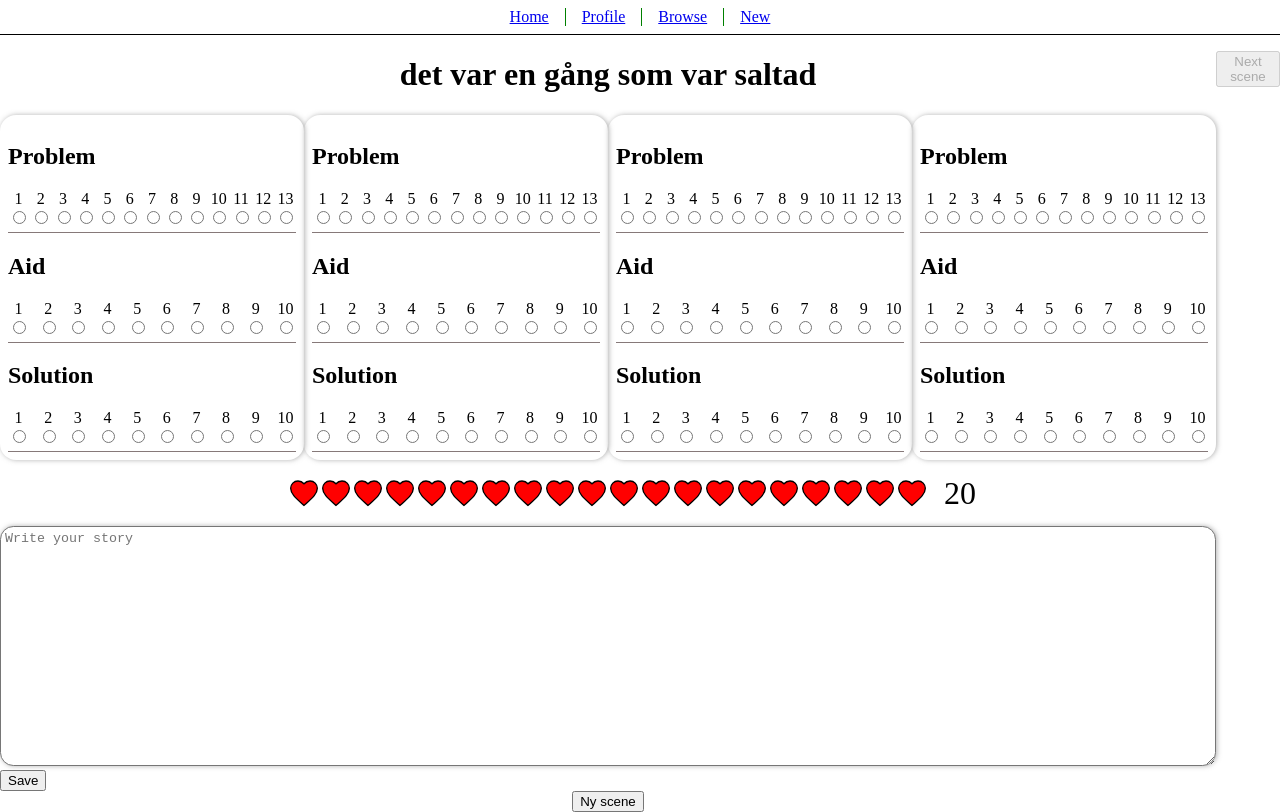
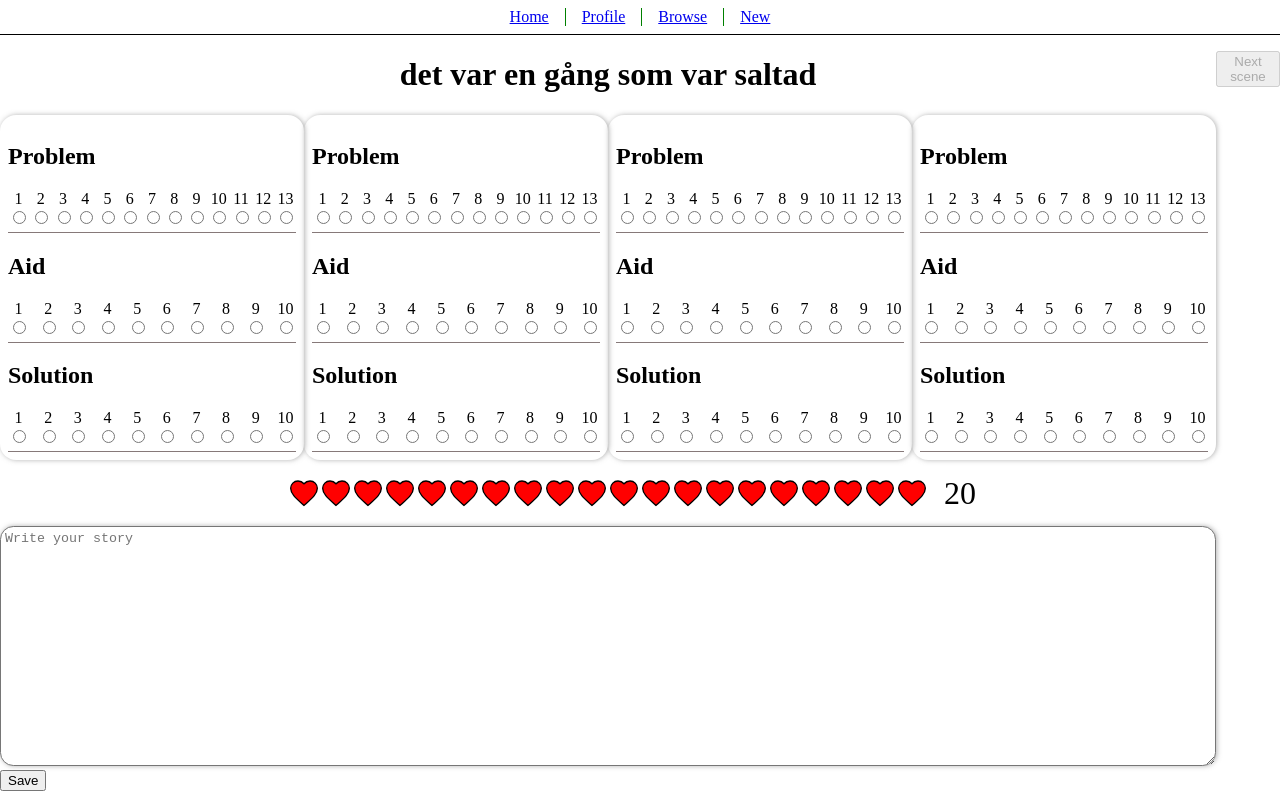
Before and after one commit to Caprpar/db_quest, a Vue app in the folder frontend/: page /adventure in a window 1280 px wide. Built offline with nearby package versions, Linux system fonts and the light colour scheme.

Commit message:
tog bort ny scen knapp och ersatte genvägen från den till next scene knappen

```diff
--- a/frontend/src/views/SessionView.vue
+++ b/frontend/src/views/SessionView.vue
@@ -112,10 +112,9 @@ const isNextSceneEnabled = computed(() => {
         </div>
         <NarrativeText @narration-to-session="postNarrative" />
       </section>
-      <button @click="newSceneAction">Ny scene</button>
     </div>
     <div style="margin-top: 1em">
-      <button :disabled="!isNextSceneEnabled" @click="nextScene">Next scene</button>
+      <button :disabled="!isNextSceneEnabled" @click="newSceneAction">Next scene</button>
     </div>
   </main>
 </template>
```
